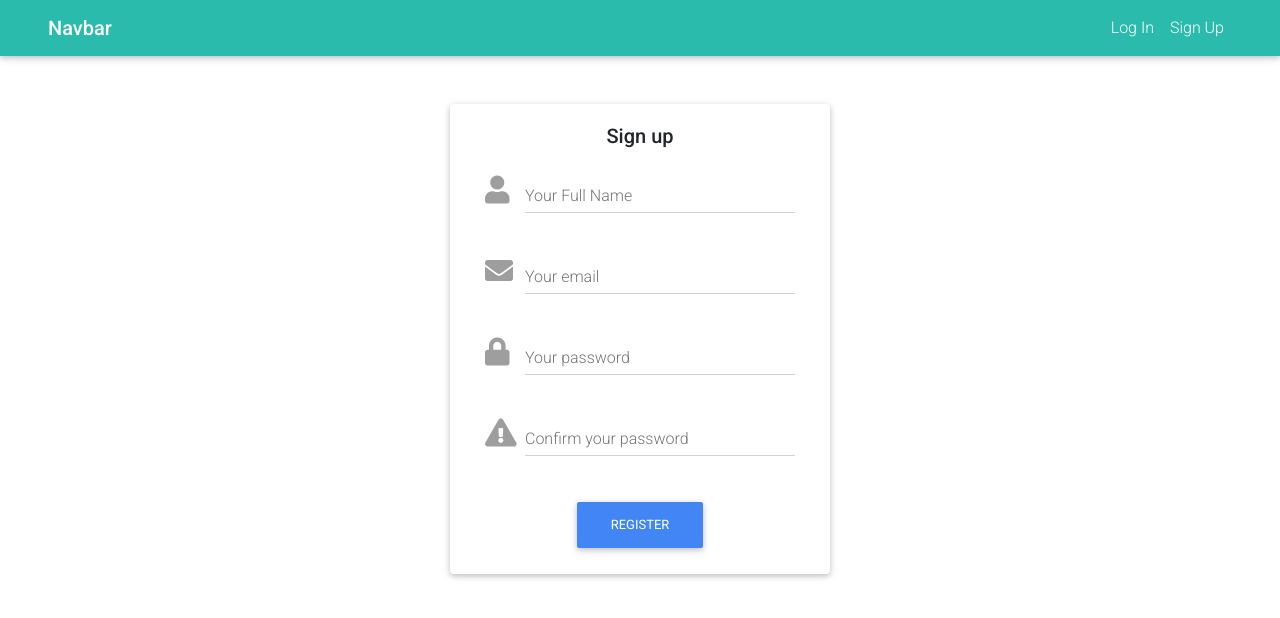
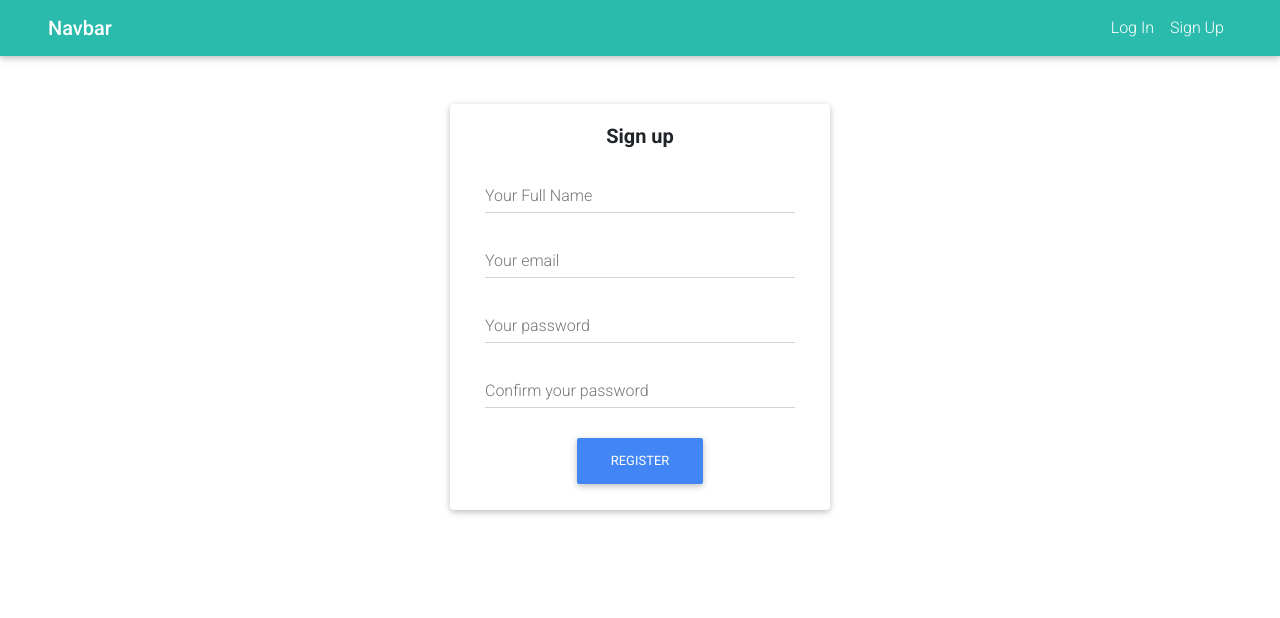
Before and after one commit to fikar46/diendorse, a React (Create React App) app: page /signup in a window 1280 px wide. Shown: the top 618 px of the page. Built offline with nearby package versions, Linux system fonts and the light colour scheme.

Commit message:
register dan koneksi

```diff
--- /dev/null
+++ b/src/environment/index.js
@@ -0,0 +1,9 @@
+var api;
+if(window.location.hostname == 'localhost'){
+     api = 'http://localhost:8080';
+}else if(window.location.hostname == "diendorse.siapptn.com"){
+     api = 'http://diendorse.appspot.com/';
+}else{
+     api = 'http://diendorse.appspot.com/';
+}
+export const koneksi = `${api}`
--- a/src/pages/SignUp/SignUp.jsx
+++ b/src/pages/SignUp/SignUp.jsx
@@ -1,51 +1,130 @@
 import React, { Component } from 'react';
 import {MDBInput,MDBBtn,MDBCard,MDBCardBody} from 'mdbreact'
+import Axios from "axios";
+import {koneksi} from "../../environment"
+class SignUp extends Component {
+    state={
+        fullname:"",
+        email:"",
+        password:"",
+        confirm:"",
+        error:false,
+        errorMsg:""
+    }
+    changeHandler = event => {
+        this.setState({ [event.target.name]: event.target.value });
+      };
+    submitHandler = event => {
+        event.preventDefault();
+        event.target.className += " was-validated";
+        var {fullname,email,password,confirm,fullnameError,emailError,passwordError} = this.state;
+        const regexEmail = /^(([^<>()\[\]\\.,;:\s@"]+(\.[^<>()\[\]\\.,;:\s@"]+)*)|(".+"))@((\[[0-9]{1,3}\.[0-9]{1,3}\.[0-9]{1,3}\.[0-9]{1,3}])|(([a-zA-Z\-0-9]+\.)+[a-zA-Z]{2,}))$/
+           if(fullname != "" && email !="" && password != "" && confirm !=  ""){
+                if(!email.match(regexEmail)){
+                    this.setState({
+                        error:true,
+                        errorMsg:"Format Email Harus Benar"
+                                })
+                }else{
+                    if(password!= confirm){
+                        this.setState({
+                            error:true,
+                            errorMsg:"Password tidak sama"
+                                    })
+                    }else{
+                        Axios.post(`${koneksi}/auth/register`,{
+                            fullname, email, password,role:"user"
+                        }).then((res)=>{
+                            console.log(res.data)
+                            this.setState({
+                                error:false
+                                        })
+                        }).catch((err)=>{
+                            console.log(err)
+                        })
+                    }
+                }
+           }else{
+            this.setState({
+                error:true,
+                errorMsg:"Form wajib diisi"
+                        })
+           }
 
-class SignUp extends Component {
+      };
+      errorForm=()=>{
+          if(this.state.error){
+              return(
+              <p className="text-danger">{this.state.errorMsg}</p>
+              )
+          }
+      }
     render() {
         return (
             <div className='container'>
                 <div className='row justify-content-center py-5'>
                     <MDBCard className='col-md-4'>
                         <MDBCardBody>
-                            <form>
-                                <p className="h5 text-center mb-4">Sign up</p>
+                            <form
+                             onSubmit={this.submitHandler}
+                             noValidate>
+                                <p className="h5 text-center mb-4 font-weight-bold">Sign up</p>
                                 <div className="grey-text">
                                 <MDBInput
+                                    value={this.state.fullname}
+                                    className="form-control"
+                                    name="fullname"
                                     label="Your Full Name"
-                                    icon="user"
-                                    group
+                                    id="fullname"
                                     type="text"
-                                    validate
-                                    error="wrong"
-                                    success="right"
-                                />
+                                    required
+                                    onChange={this.changeHandler}
+                                    >
+
+                                    </MDBInput>
+
                                 <MDBInput
+                                    value={this.state.email}
+                                    className="form-control"
+                                    name="email"
                                     label="Your email"
-                                    icon="envelope"
-                                    group
+                                    id="email"
                                     type="email"
-                                    validate
-                                    error="wrong"
-                                    success="right"
-                                />
+                                    required
+                                    onChange={this.changeHandler}
+                                >
+
+                                </MDBInput>
                                 <MDBInput
+                                    value={this.state.password}
+                                    className="form-control"
+                                    name="password"
                                     label="Your password"
-                                    icon="lock"
-                                    group
+                                    id="password"
                                     type="password"
-                                    validate
-                                />
+                                    autoComplete="password"
+                                    required
+                                    onChange={this.changeHandler}
+                                    >
+
+                                 </MDBInput>
                                 <MDBInput
+                                    value={this.state.confirm}
+                                    className="form-control"
+                                    name="confirm"
                                     label="Confirm your password"
-                                    icon="exclamation-triangle"
-                                    group
+                                    id="new-password"
                                     type="password"
-                                    validate
-                                />
+                                    autoComplete="confirm-password"
+                                    required
+                                    onChange={this.changeHandler}
+                                >
+
+                                </MDBInput>
                                 </div>
                                 <div className="text-center">
-                                <MDBBtn color="primary">Register</MDBBtn>
+                                    {this.errorForm()}
+                                <MDBBtn color="primary" type="submit">Register</MDBBtn>
                                 </div>
                             </form>
                         </MDBCardBody>
```
Also changed, not shown: 1 other file (tests, documents, lock files or other folders).
